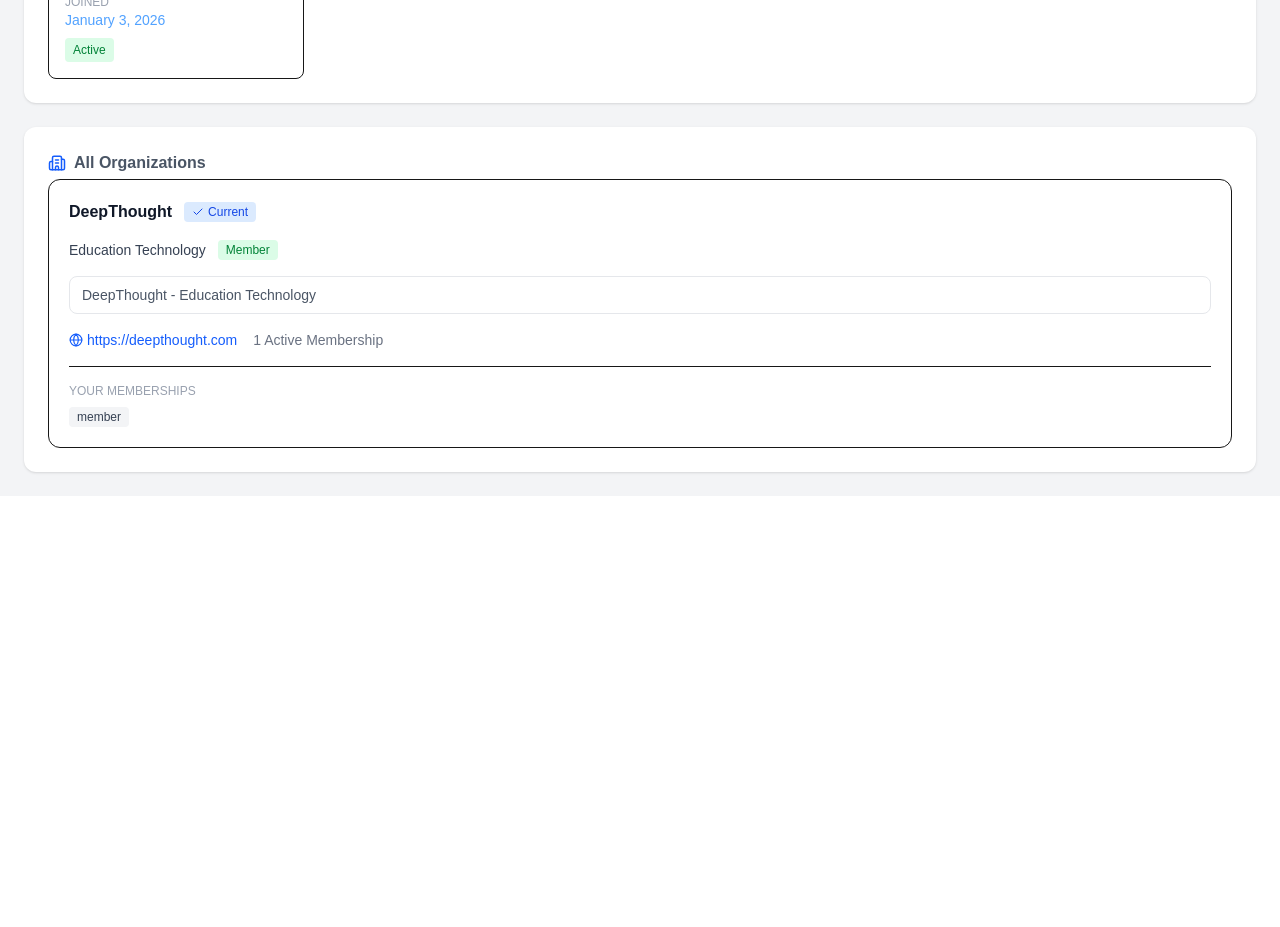
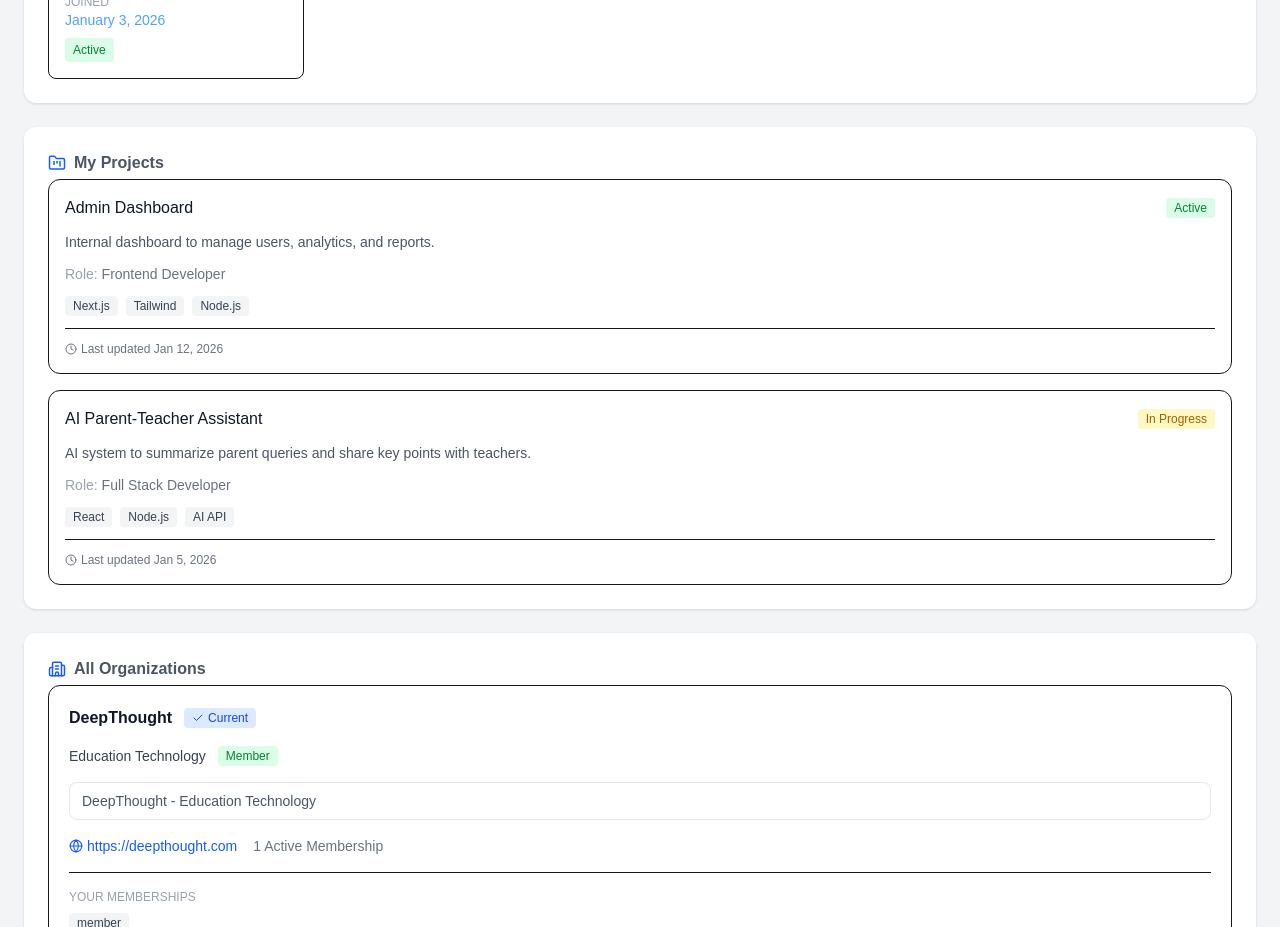
Before and after one commit to diptiprasadsarangi01/DT_FrontendTask, a Next.js app: page / in a window 1280 px wide. Shown: the part 1160-2087 px from the top of the page. Before the commit the page ends 1656 px from the top, so only its background shows below. Built offline with nearby package versions, Linux system fonts and the light colour scheme.

Commit message:
MyProjects Section Added

```diff
--- a/src/app/page.js
+++ b/src/app/page.js
@@ -2,7 +2,8 @@
 import CurrentOrganization from "@/components/profile/CurrentOrganization";
 import Memberships from "@/components/profile/Memberships";
 import AllOrganization from "@/components/profile/AllOrganization";
-import { user,organization , memberships,allOrganizations } from "@/data/dummyData";
+import MyProjects from "@/components/profile/MyProjects";
+import { user,organization , memberships,allOrganizations,projects  } from "@/data/dummyData";
 export default function Home() {
   return (
   <>
@@ -10,6 +11,7 @@
       <ProfileHeader user={user} />
       <CurrentOrganization org={organization} />
       <Memberships mem={memberships} />
+      <MyProjects projects={projects} />
       <AllOrganization organizations={allOrganizations} />
     </div>
   </>
--- /dev/null
+++ b/src/components/profile/MyProjects.jsx
@@ -0,0 +1,73 @@
+import { FolderKanban, Clock } from "lucide-react";
+
+export default function MyProjects({ projects }) {
+  return (
+    <div className="bg-white p-6 rounded-xl shadow">
+
+
+      <div className="flex items-center gap-2 mb-1">
+        <FolderKanban className="text-blue-600" size={18} />
+        <h2 className="font-semibold text-gray-600">My Projects</h2>
+      </div>
+
+
+
+      <div className="space-y-4">
+        {projects.map((project) => (
+          <div
+            key={project.id}
+            className="border rounded-xl p-4 space-y-3"
+          >
+
+            <div className="flex items-center justify-between">
+              <h3 className="font-medium text-gray-900">
+                {project.name}
+              </h3>
+
+              <span
+                className={`px-2 py-0.5 text-xs rounded ${
+                  project.status === "Active"
+                    ? "bg-green-100 text-green-700"
+                    : "bg-yellow-100 text-yellow-700"
+                }`}
+              >
+                {project.status}
+              </span>
+            </div>
+
+
+            <p className="text-sm text-gray-600">
+              {project.description}
+            </p>
+
+
+            <p className="text-sm">
+              <span className="text-gray-400">Role:</span>{" "}
+              <span className="text-gray-500">{project.role}</span>
+            </p>
+
+
+            <div className="flex flex-wrap gap-2">
+              {project.techStack.map((tech) => (
+                <span
+                  key={tech}
+                  className="px-2 py-0.5 text-xs bg-gray-100 text-gray-700 rounded"
+                >
+                  {tech}
+                </span>
+              ))}
+            </div>
+
+            <hr />
+
+
+            <div className="flex items-center gap-1 text-xs text-gray-500">
+              <Clock size={12} />
+              Last updated {project.lastUpdated}
+            </div>
+          </div>
+        ))}
+      </div>
+    </div>
+  );
+}
--- a/src/data/dummyData.js
+++ b/src/data/dummyData.js
@@ -47,3 +47,25 @@
     description: "DeepThought - Education Technology"
   }
 ];
+
+export const projects = [
+  {
+    id: "proj_001",
+    name: "Admin Dashboard",
+    description: "Internal dashboard to manage users, analytics, and reports.",
+    status: "Active",
+    role: "Frontend Developer",
+    techStack: ["Next.js", "Tailwind", "Node.js"],
+    lastUpdated: "Jan 12, 2026"
+  },
+  {
+    id: "proj_002",
+    name: "AI Parent-Teacher Assistant",
+    description:
+      "AI system to summarize parent queries and share key points with teachers.",
+    status: "In Progress",
+    role: "Full Stack Developer",
+    techStack: ["React", "Node.js", "AI API"],
+    lastUpdated: "Jan 5, 2026"
+  }
+];
```
